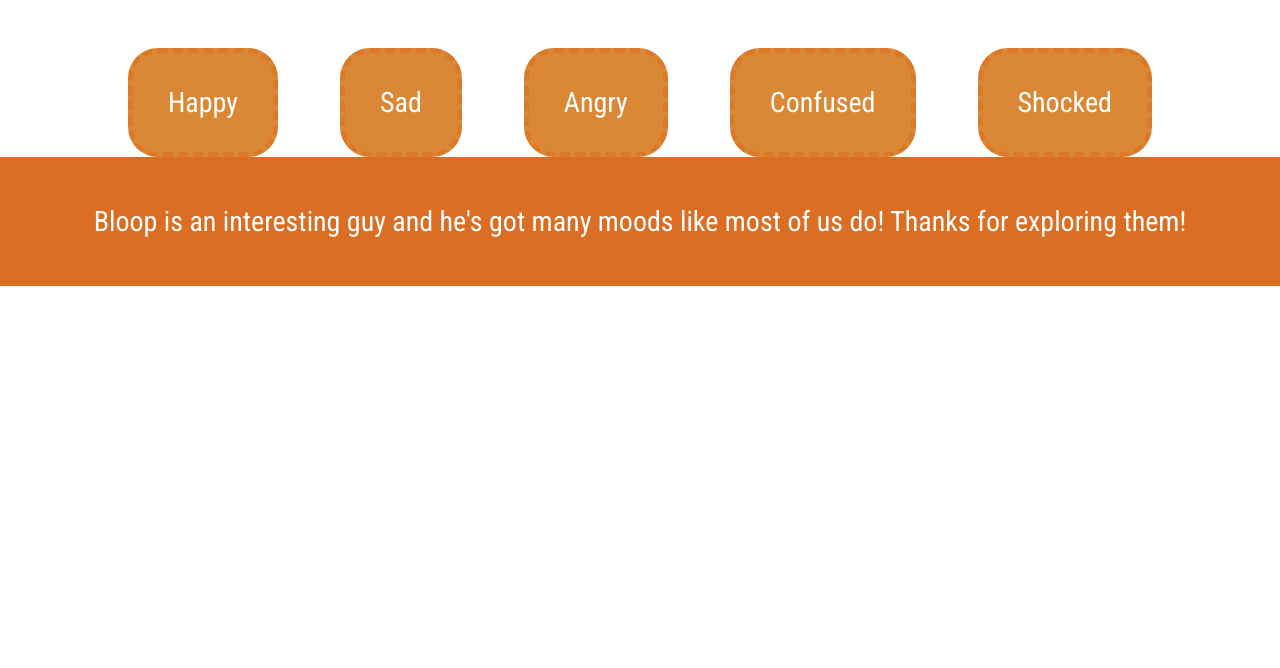
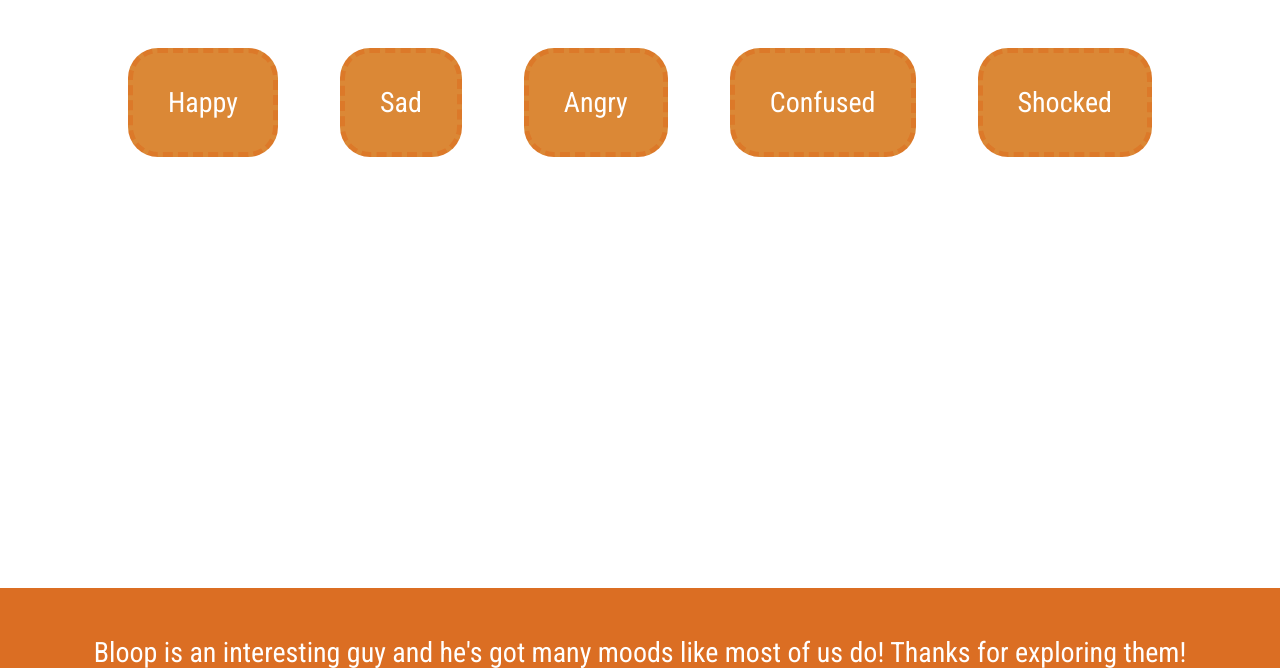
Before and after one commit to EmilyMartin13/Excercise_03, a plain HTML site: page index.html in a window 1280 px wide. Shown: the part 132-800 px from the top of the page. Drawn offline with nearby package versions, Linux system fonts and the light colour scheme.

Commit message:
footer fixed

```diff
--- a/css/style.css
+++ b/css/style.css
@@ -131,12 +131,12 @@ button:active {
 }
 
 .footer {
-    position: relative;
+    position: fixed;
     bottom: 0;
     width: 100%;
     text-align: center;
     max-width: 100%;
-    max-height: 200px;
+    max-height: 10%;
     color: white;
     background-color: #DB6E23;
     padding: 20px;
```
